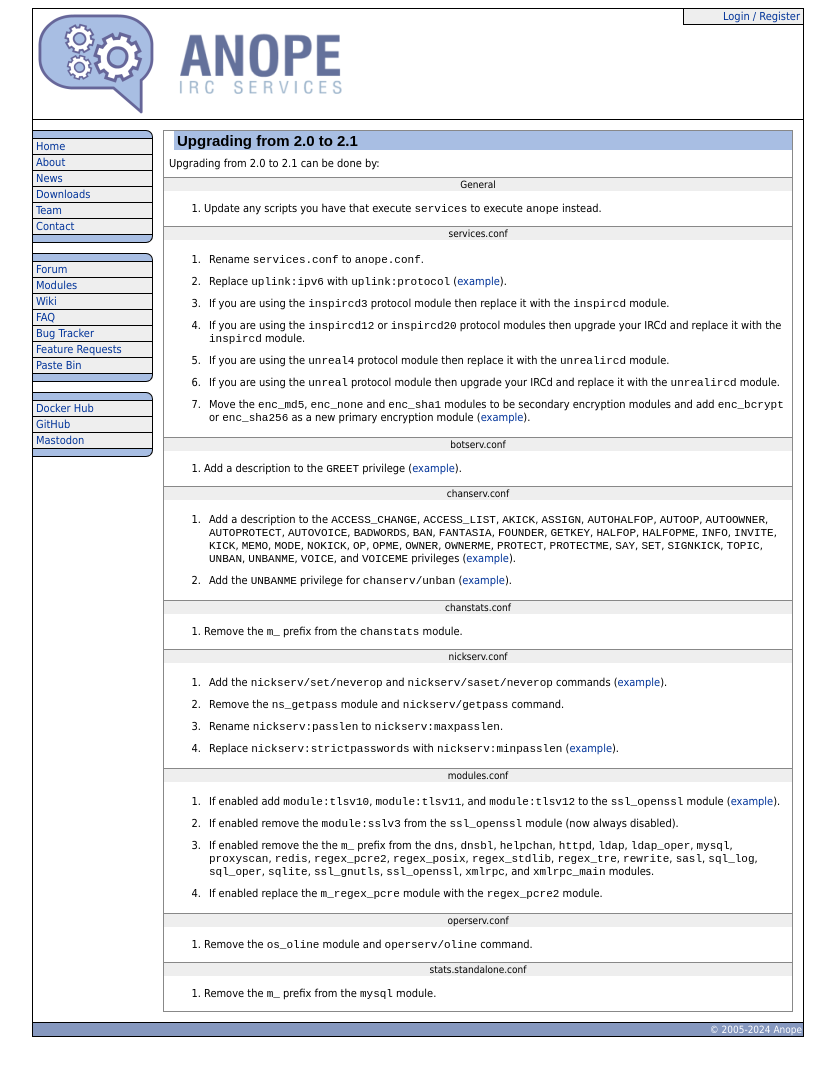
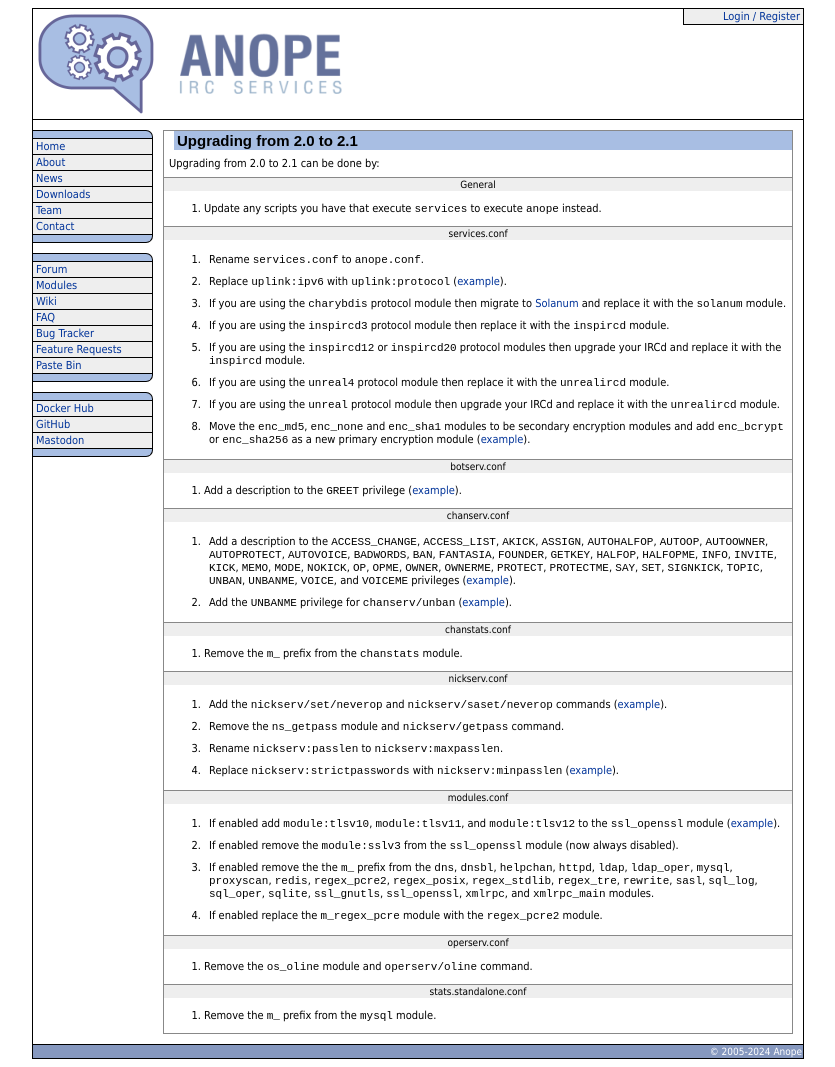
Before and after one commit to anope/website, a Jekyll site: the page built from upgrading.md, in a window 1280 px wide. Shown: the whole page, without its empty margins (222-1057 px from the left). Built offline with Jekyll 4.4.1, drawn with Linux system fonts in a browser that asks for light colours; before the commit the page ends 1045 px from its top, so only the background shows below that.

Commit message:
Tell Charybdis users to migrate to Solanum.

```diff
--- a/upgrading.md
+++ b/upgrading.md
@@ -14,6 +14,8 @@
 0. Rename `services.conf` to `anope.conf`.
 
 0. Replace `uplink:ipv6` with `uplink:protocol` ([example](https://github.com/anope/anope/blob/2.1.0/data/anope.example.conf#L172-L176)).
+
+0. If you are using the `charybdis` protocol module then migrate to [Solanum](https://github.com/solanum-ircd/solanum) and replace it with the `solanum` module.
 
 0. If you are using the `inspircd3` protocol module then replace it with the `inspircd` module.
 
```
